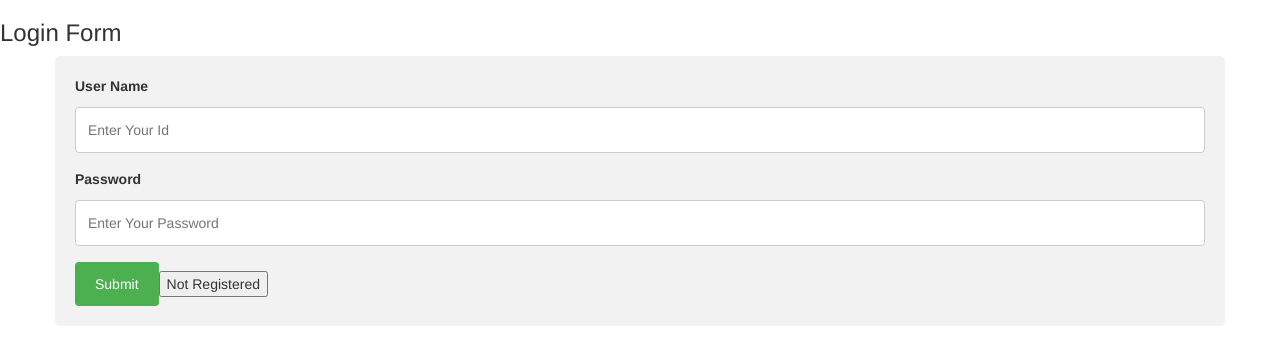
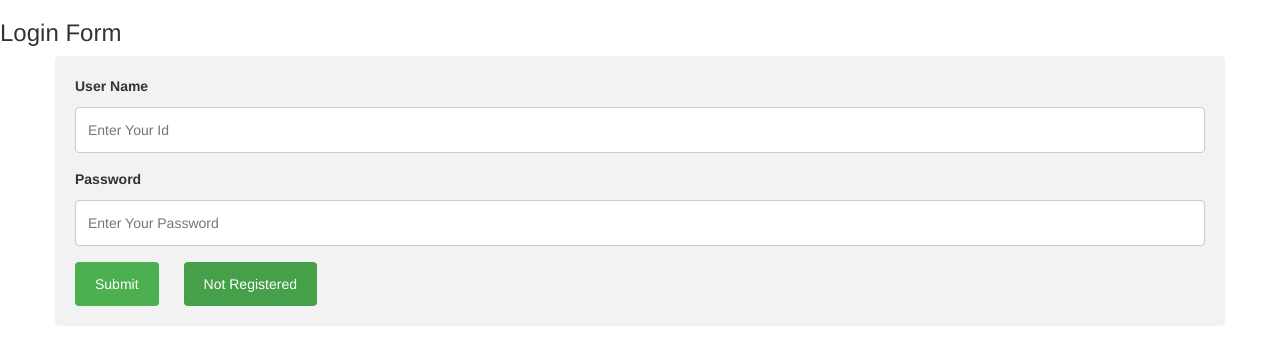
Before and after one commit to garg-saurav/splitwise-clone, an Angular app: page /login in a window 1280 px wide. Shown: the top 364 px of the page. Built offline with nearby package versions, Linux system fonts and the light colour scheme.

Commit message:
Changes in Login Form

```diff
--- a/src/app/app-routing.module.ts
+++ b/src/app/app-routing.module.ts
@@ -14,9 +14,6 @@ const routes: Routes = [
   { path:'friend-tab',component:FriendTabComponent},
   { path:'group-tab',component:GroupTabComponent},
   { path:'activity-tab',component:ActivityTabComponent}
-  // path:'signup',
-  // path:'dashboard/friends'
-  //   path:'dashboard'
 
 
 ];
--- a/src/app/loginform/loginform.component.css
+++ b/src/app/loginform/loginform.component.css
@@ -35,6 +35,21 @@ input[type=submit]:hover {
   background-color: #45a049;
 }
 
+
+
+a.button {
+  -webkit-appearance: button;
+  -moz-appearance: button;
+  appearance: button;
+  padding: 12px 20px;
+  text-decoration: none;
+  color: white;
+  border: none;
+  border-radius: 4px;
+  cursor: pointer;
+  background-color: #45a049;
+}
+
 .container {
   border-radius: 5px;
   background-color: #f2f2f2;
--- a/src/app/loginform/loginform.component.html
+++ b/src/app/loginform/loginform.component.html
@@ -4,10 +4,9 @@
     <form (ngSubmit)="onSubmit()">
     <label for="Userid">User Name</label>
     <input type="text" [(ngModel)]="data.userid" id="Userid" name="userid" placeholder="Enter Your Id">
-
     <label for="pswd">Password</label>
     <input type="password" [(ngModel)]="data.password"  id="pswd" name="password" placeholder="Enter Your Password">
     <input type="submit" value="Submit">
-    <input type="button" value="Not Registered">
+    <a routerLink="/signup" class="button" style="margin-left: 25px;">Not Registered</a>
   </form>
   </div>
```
